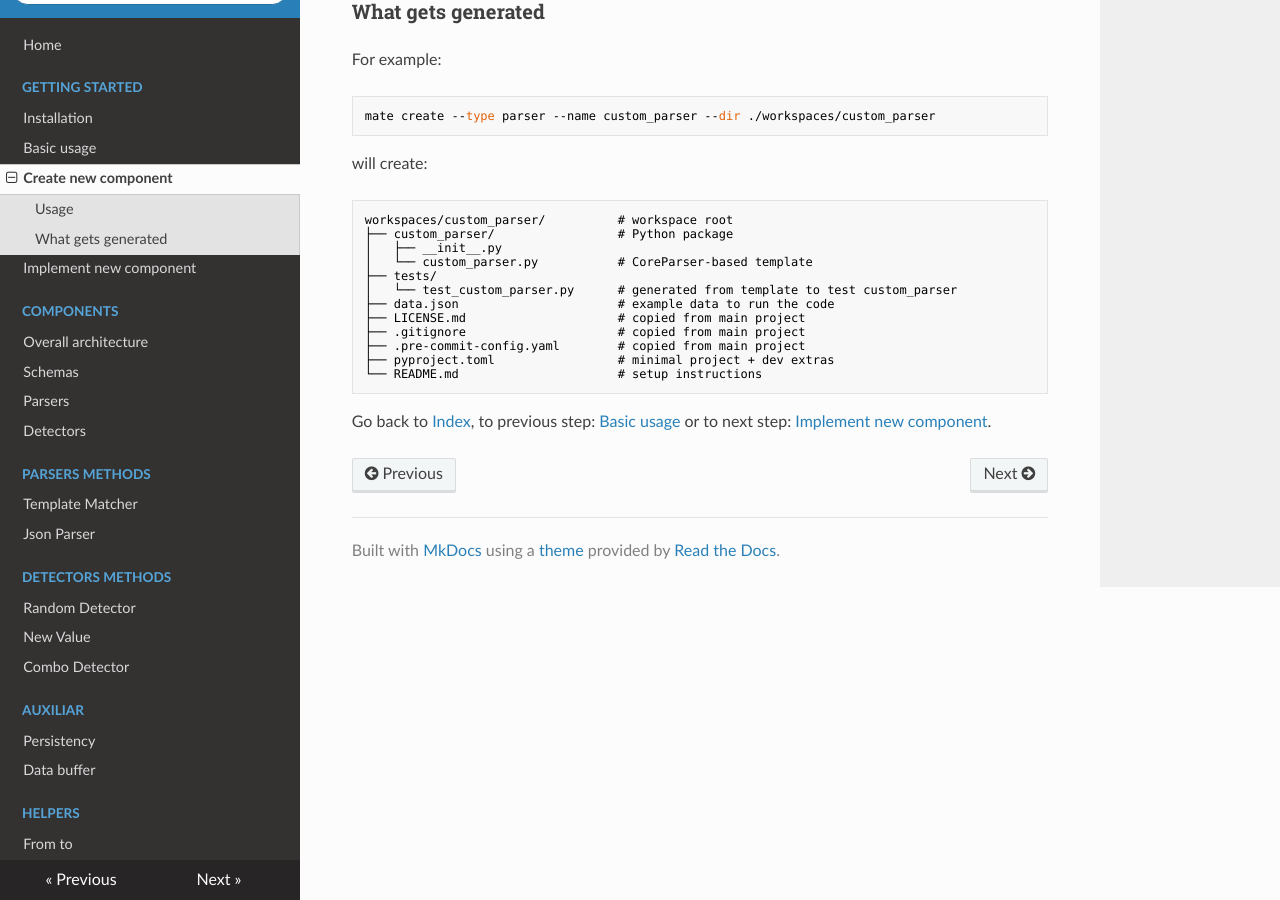
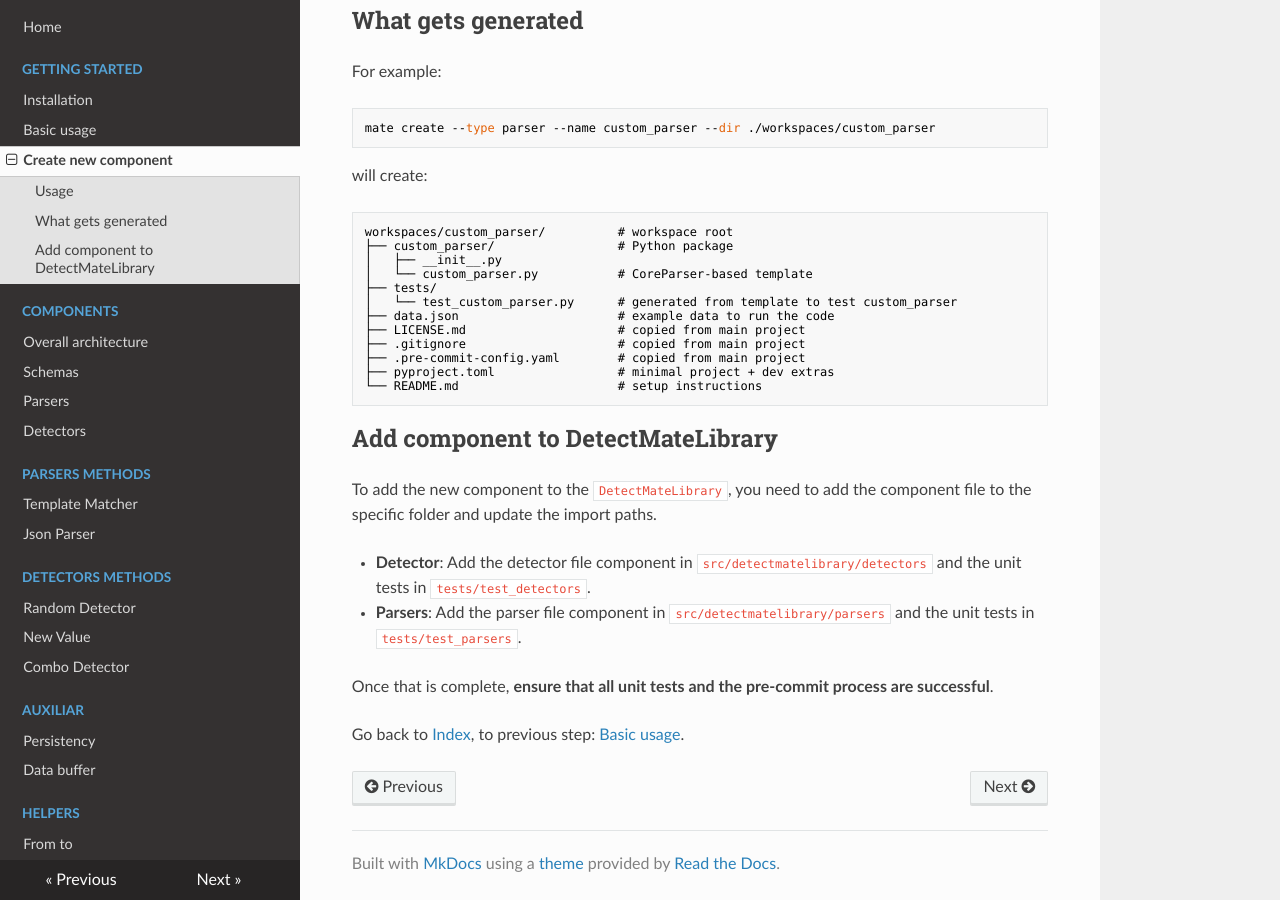
Before and after one commit to ait-detectmate/DetectMateLibrary, an MkDocs documentation site: the page built from docs/create_components.md, in a window 1280 px wide and 900 px high, scrolled down 668 px. Built offline with MkDocs 1.6.1, drawn with Linux system fonts in a browser that asks for light colours; nearby versions of some CDN libraries.

Commit message:
update docs and remove a print statement

````diff
--- a/docs/create_components.md
+++ b/docs/create_components.md
@@ -5,7 +5,7 @@ DetectMateLibrary includes a small CLI helper to bootstrap standalone workspaces
 for custom parsers and detectors. This is useful if you want to develop and test
 components in isolation while still using the same library and schemas.
 
-### Usage
+## Usage
 
 The CLI entry point is `mate` with a `create` command:
 
@@ -20,7 +20,7 @@ mate create --type <parser|detector> --name <workspace_name> --dir <target_dir>
 | `--dir`  | Directory where the workspace will be created                                                                                                                                 |
 
 
-### What gets generated
+## What gets generated
 
 For example:
 
@@ -45,7 +45,13 @@ workspaces/custom_parser/          # workspace root
 └── README.md                      # setup instructions
 ```
 
+## Add component to DetectMateLibrary
 
+To add the new component to the `DetectMateLibrary`, you need to add the component file to the specific folder and update the import paths.
 
+* **Detector**: Add the detector file component in `src/detectmatelibrary/detectors` and the unit tests in `tests/test_detectors`.
+* **Parsers**: Add the parser file component in `src/detectmatelibrary/parsers` and the unit tests in `tests/test_parsers`.
 
-Go back to [Index](index.md), to previous step: [Basic usage](basic_usage.md) or to next step: [Implement new component](implement_components.md).
+Once that is complete, **ensure that all unit tests and the pre-commit process are successful**.
+
+Go back to [Index](index.md), to previous step: [Basic usage](basic_usage.md).
--- a/mkdocs.yml
+++ b/mkdocs.yml
@@ -10,7 +10,6 @@ nav:
     - Installation: installation.md
     - Basic usage: basic_usage.md
     - Create new component: create_components.md
-    - Implement new component: implement_components.md
   - Components:
     - Overall architecture: overall_architecture.md
     - Schemas: schemas.md
````
Also changed, not shown: docs/implement_components.md (deleted, +0 -7 lines), docs/index.md (+0 -1 lines), 1 other file.
